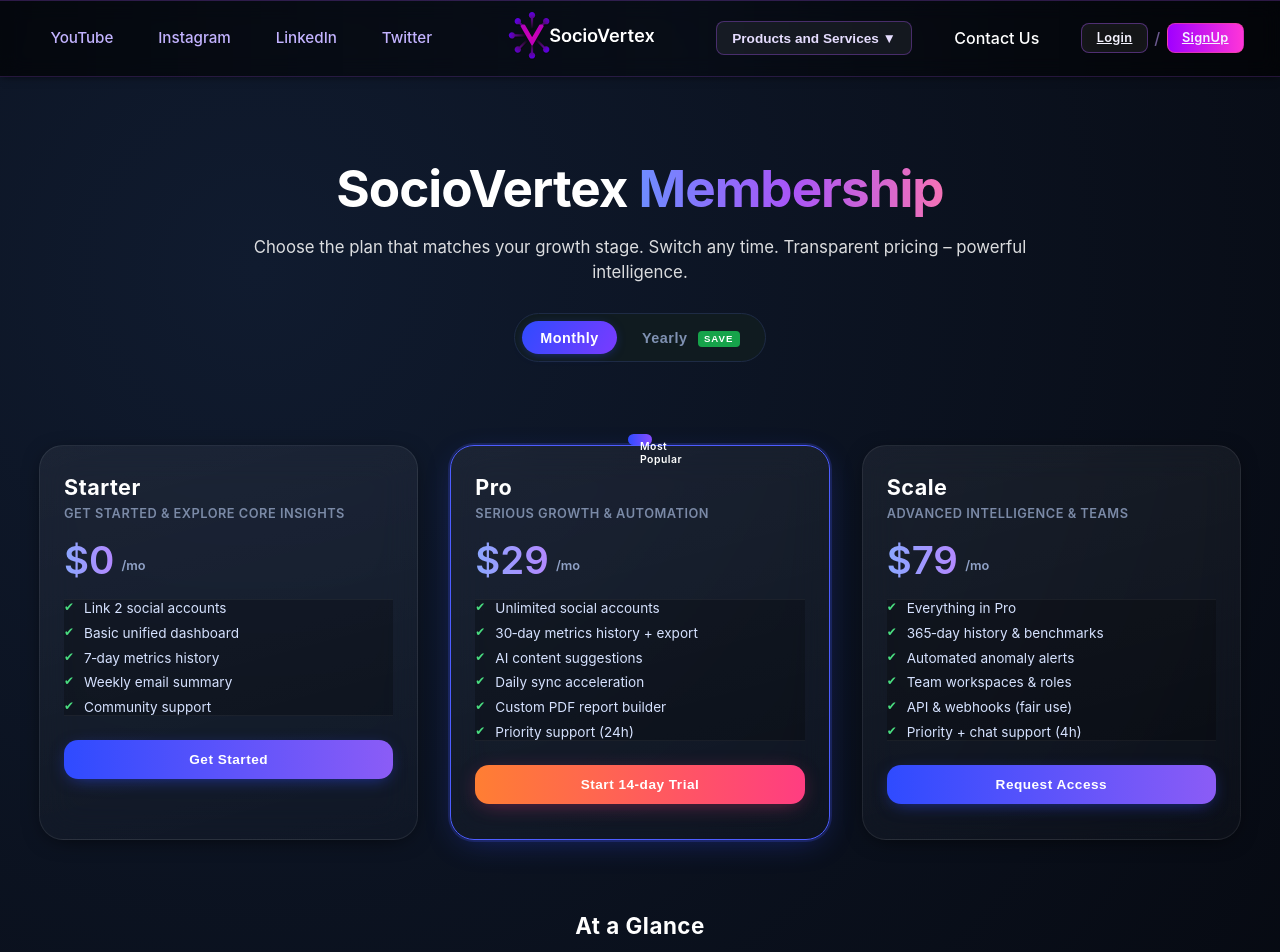
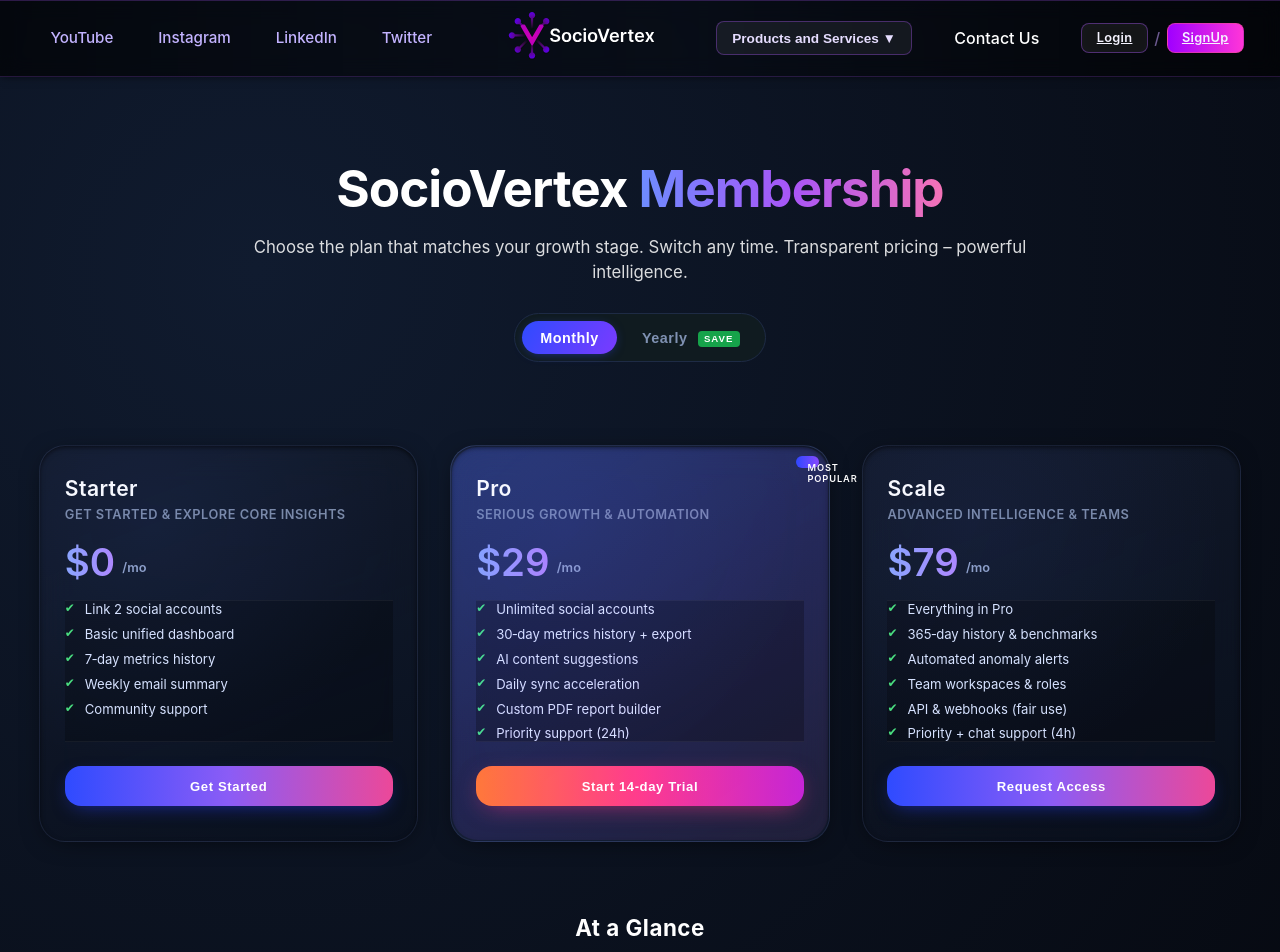
Before and after one commit to yashhhgoswami/SocioVertex-frontend, a React (Vite) app: page /membership in a window 1280 px wide. Shown: the top 952 px of the page. Built offline with nearby package versions, Linux system fonts and the light colour scheme; no server answers.

Commit message:
style: refine membership plan theme, hover outline, alignment, badge positioning

```diff
--- a/src/pages/MembershipPage.css
+++ b/src/pages/MembershipPage.css
@@ -9,24 +9,29 @@
 .billing-toggle .save-pill { background:#16a34a; color:#fff; font-size:.6rem; padding:.15rem .4rem; border-radius:4px; margin-left:.35rem; text-transform:uppercase; letter-spacing:1px; }
 
 .plans-wrapper { max-width:1250px; margin:0 auto; padding:0 1.5rem 5rem; }
-.plans-grid { display:grid; gap:2rem; grid-template-columns:repeat(auto-fit,minmax(260px,1fr)); margin-top:2.2rem; }
-.plan-card { position:relative; background:linear-gradient(165deg,rgba(255,255,255,.06),rgba(255,255,255,.02)); border:1px solid rgba(255,255,255,.08); padding:1.75rem 1.5rem 2.2rem; border-radius:24px; backdrop-filter:blur(18px); display:flex; flex-direction:column; box-shadow:0 4px 24px -10px #000; transition:.35s; }
-.plan-card:hover { transform:translateY(-6px); border-color:rgba(255,255,255,.22); }
-.plan-card.popular { border:1px solid #4d5dff; box-shadow:0 0 0 2px #4d5dff33,0 8px 32px -10px #2f4bff66; }
-.plan-card .badge { position:absolute; top:-12px; left:50%; transform:translateX(-50%); background:linear-gradient(90deg,#2f4bff,#884dff); padding:.35rem .75rem; font-size:.65rem; font-weight:600; letter-spacing:.5px; border-radius:22px; box-shadow:0 6px 18px -6px #2f4bffaa; }
-.plan-card .save-badge { position:absolute; top:10px; right:10px; background:#16a34a; font-size:.55rem; padding:.25rem .5rem; border-radius:6px; font-weight:600; letter-spacing:.5px; }
-.plan-card h2 { margin:0 0 .35rem; font-size:1.35rem; letter-spacing:.5px; }
+.plans-grid { display:grid; gap:2rem; grid-template-columns:repeat(auto-fit,minmax(260px,1fr)); margin-top:2.2rem; align-items:stretch; }
+/* Card base matches global glass + brand accent palette */
+.plan-card { position:relative; background:linear-gradient(160deg,rgba(20,28,45,.85),rgba(10,16,28,.7)); border:1px solid rgba(120,140,200,.12); padding:1.9rem 1.55rem 2.2rem; border-radius:26px; backdrop-filter:blur(18px) saturate(135%); display:flex; flex-direction:column; box-shadow:0 4px 28px -12px #000, 0 2px 6px -2px #000 inset; transition:.4s; }
+.plan-card:before { content:""; position:absolute; inset:0; border-radius:inherit; background:radial-gradient(circle at 30% 20%,rgba(90,120,255,.12),transparent 60%); opacity:.6; pointer-events:none; }
+.plan-card:hover { transform:translateY(-8px); border-color:#4d5dff; box-shadow:0 6px 32px -10px #253bff88,0 4px 12px -4px #000; }
+/* Popular plan gets subtle inner glow instead of constant outline */
+.plan-card.popular { background:linear-gradient(155deg,rgba(55,70,120,.55),rgba(25,35,60,.6)); }
+.plan-card.popular:after { content:""; position:absolute; inset:1px; border-radius:inherit; background:linear-gradient(145deg,rgba(80,110,255,.18),rgba(140,80,255,.15),rgba(255,100,180,.12)); mix-blend-mode:overlay; pointer-events:none; }
+/* Badge repositioned top-right */
+.plan-card .badge { position:absolute; top:10px; right:10px; transform:none; background:linear-gradient(90deg,#2f4bff,#884dff); padding:.4rem .7rem .38rem; font-size:.58rem; font-weight:600; letter-spacing:.9px; border-radius:8px; box-shadow:0 4px 14px -6px #2f4bffaa; text-transform:uppercase; }
+.plan-card .save-badge { position:absolute; top:10px; left:10px; background:#16a34a; font-size:.55rem; padding:.25rem .55rem; border-radius:6px; font-weight:600; letter-spacing:.5px; box-shadow:0 2px 6px -2px #16a34a99; }
+.plan-card h2 { margin:0 0 .35rem; font-size:1.32rem; letter-spacing:.4px; font-weight:600; }
 .plan-card .tagline { font-size:.8rem; letter-spacing:.5px; text-transform:uppercase; color:#7b8aa7; font-weight:600; margin:0 0 1.3rem; }
 .price-row { display:flex; align-items:flex-end; gap:.45rem; margin-bottom:1.2rem; }
 .price-row .price { font-size:2.4rem; font-weight:600; background:linear-gradient(90deg,#8ba7ff,#b388ff); -webkit-background-clip:text; background-clip:text; color:transparent; line-height:1; }
 .price-row .period { font-size:.8rem; font-weight:600; color:#90a2c7; margin-bottom:.4rem; }
 .price-row .crossed { font-size:.8rem; text-decoration:line-through; opacity:.5; align-self:flex-start; margin-top:.35rem; }
-.features { list-style:none; padding:0; margin:0 0 1.5rem; display:flex; flex-direction:column; gap:.55rem; font-size:.85rem; }
+.features { list-style:none; padding:0; margin:0 0 1.5rem; display:flex; flex-direction:column; gap:.55rem; font-size:.82rem; flex-grow:1; }
 .features li { position:relative; padding-left:1.25rem; color:#d6e2ff; }
 .features li:before { content:'✔'; position:absolute; left:0; top:0; color:#4ade80; font-size:.75rem; line-height:1.2; }
-.cta-btn { background:linear-gradient(90deg,#2f4bff,#8b5cf6); border:0; color:#fff; font-weight:600; letter-spacing:.5px; padding:.75rem 1rem; border-radius:14px; cursor:pointer; font-size:.85rem; box-shadow:0 4px 18px -6px #2f4bffaa; transition:.3s; }
-.plan-card.popular .cta-btn { background:linear-gradient(90deg,#ff7e33,#ff3d81); box-shadow:0 4px 22px -6px #ff3d8177; }
-.cta-btn:hover { filter:brightness(1.12); transform:translateY(-2px); }
+.cta-btn { background:linear-gradient(90deg,#2f4bff,#8b5cf6,#ec4899); border:0; color:#fff; font-weight:600; letter-spacing:.6px; padding:.78rem 1rem; border-radius:16px; cursor:pointer; font-size:.82rem; box-shadow:0 6px 20px -8px #273bffaa; transition:.35s; margin-top:auto; }
+.plan-card.popular .cta-btn { background:linear-gradient(90deg,#ff7e33,#ff3d81,#c026d3); box-shadow:0 6px 24px -8px #ff3d8199; }
+.cta-btn:hover { filter:brightness(1.15); transform:translateY(-3px); box-shadow:0 10px 30px -10px #273bffbb; }
 
 .comparison { margin-top:4.5rem; }
 .comparison h3 { text-align:center; margin:0 0 1.8rem; font-size:1.4rem; letter-spacing:.5px; }
```
